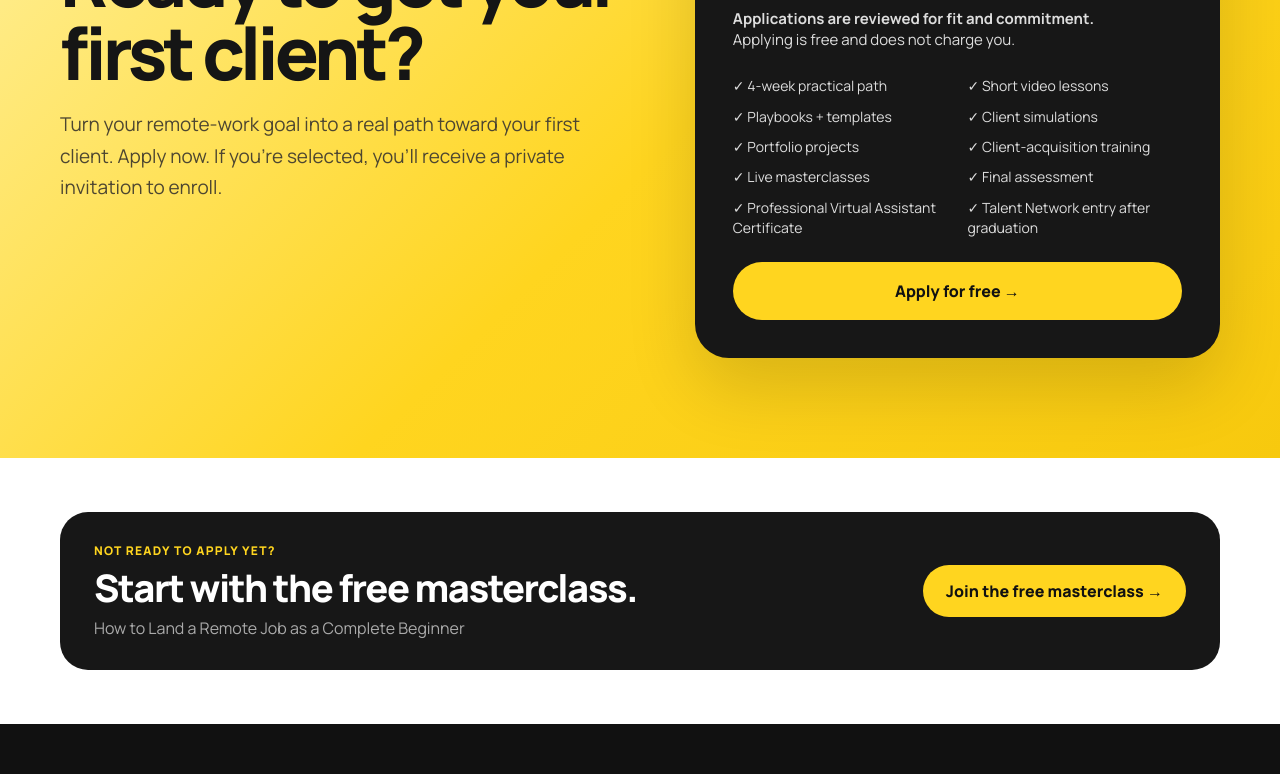
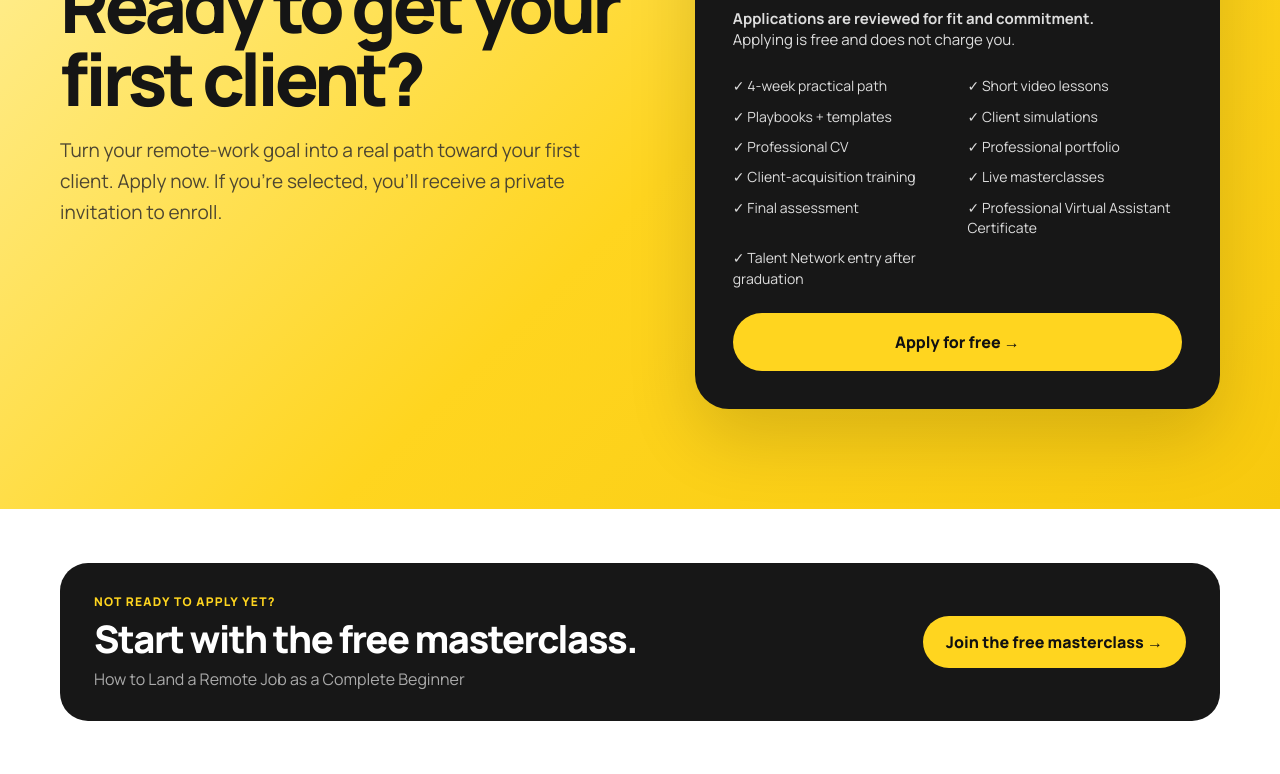
Before and after one commit to gopektravel/Assistara, a plain HTML site: page assistara-local-v9/academy.html in a window 1280 px wide. Shown: the part 6060-6834 px from the top of the page. Drawn offline with Linux system fonts and the light colour scheme.

Commit message:
Add CV and portfolio to Academy offer

```diff
--- a/assistara-local-v9/academy.html
+++ b/assistara-local-v9/academy.html
@@ -463,7 +463,8 @@ Applying is free and does not charge you.
 <div class="include">✓ Short video lessons</div>
 <div class="include">✓ Playbooks + templates</div>
 <div class="include">✓ Client simulations</div>
-<div class="include">✓ Portfolio projects</div>
+<div class="include">✓ Professional CV</div>
+<div class="include">✓ Professional portfolio</div>
 <div class="include">✓ Client-acquisition training</div>
 <div class="include">✓ Live masterclasses</div>
 <div class="include">✓ Final assessment</div>
```
